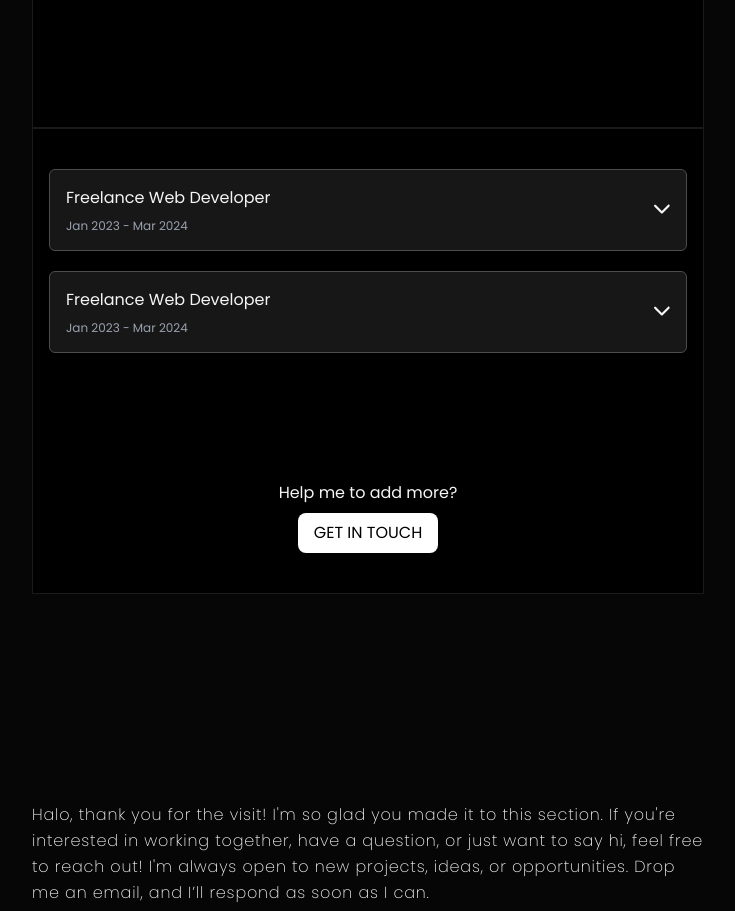
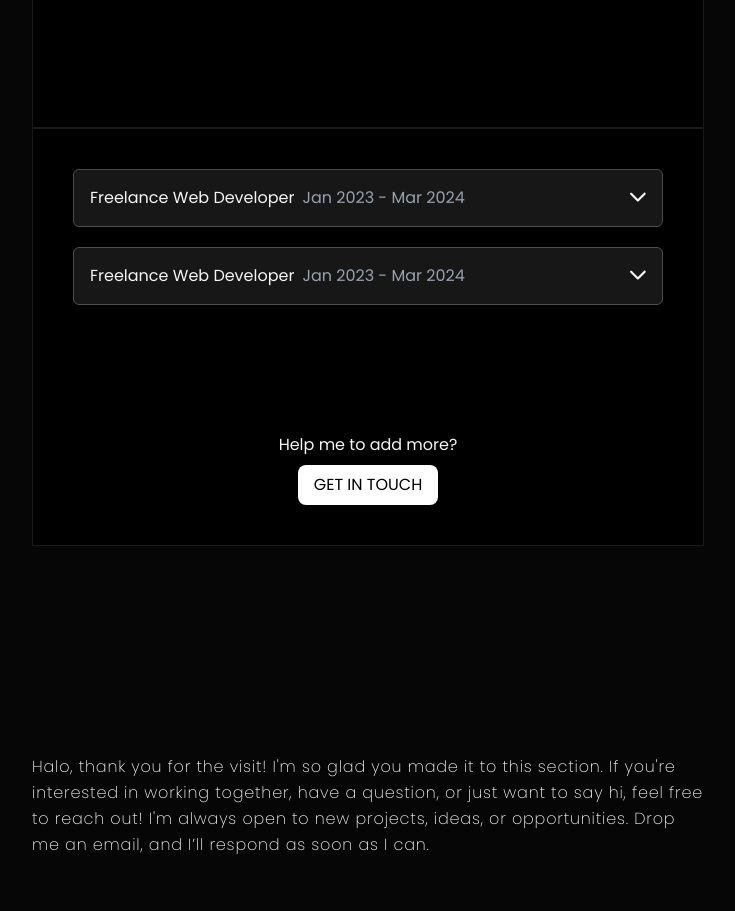
Before and after one commit to wilhelmusolejr/portfolivio-v2, a React (Vite) app: page /about in a window 1280 px wide. Shown: the part 4840-5751 px from the top of the page, without its empty margins (272-1007 px from the left). Built offline with nearby package versions, Linux system fonts and the light colour scheme.

Commit message:
add work item component

```diff
--- /dev/null
+++ b/src/components/WorkItem.jsx
@@ -0,0 +1,18 @@
+import React from "react";
+
+import { FontAwesomeIcon } from "@fortawesome/react-fontawesome";
+import { faChevronDown } from "@fortawesome/free-solid-svg-icons";
+
+export default function WorkItem({ workName, workDate }) {
+  return (
+    <div className="border-light-white bg-lightdark flex items-center justify-between rounded-md border-1 p-4">
+      <div className="flex flex-wrap items-center gap-2">
+        <h3>{workName}</h3>
+        <p className="text-xs text-gray-400 md:text-base">{workDate}</p>
+      </div>
+      <div className="">
+        <FontAwesomeIcon icon={faChevronDown} className="text-lg" />
+      </div>
+    </div>
+  );
+}
--- a/src/pages/About.jsx
+++ b/src/pages/About.jsx
@@ -1,13 +1,14 @@
 import React from "react";
 
 import { FontAwesomeIcon } from "@fortawesome/react-fontawesome";
-import { faCheck, faChevronDown } from "@fortawesome/free-solid-svg-icons";
+import { faCheck } from "@fortawesome/free-solid-svg-icons";
 
 import Navigator from "@components/Navigator";
 import TechItem from "../components/TechItem";
 import TechHeading from "../components/TechHeading";
 import TechItemParent from "../components/TechItemParent";
 import SectionLine from "../components/SectionLine";
+import WorkItem from "../components/WorkItem";
 
 export default function About() {
   return (
@@ -264,28 +265,19 @@ export default function About() {
           </h2>
         </div>
         {/* RIGHT */}
-        <div className="border-border-superlight border-1 bg-black p-4 py-10">
+        <div className="border-border-superlight border-1 bg-black px-4 py-10 md:px-10">
           <div className="flex flex-col gap-5">
             {/* Item */}
-            <div className="border-light-white bg-lightdark flex items-center justify-between rounded-md border-1 p-4">
-              <div className="flex flex-col gap-2">
-                <h3>Freelance Web Developer</h3>
-                <p className="text-xs text-gray-400">Jan 2023 - Mar 2024</p>
-              </div>
-              <div className="">
-                <FontAwesomeIcon icon={faChevronDown} className="text-lg" />
-              </div>
-            </div>
+            <WorkItem
+              workName="Freelance Web Developer"
+              workDate="Jan 2023 - Mar 2024"
+            />
+
             {/* Item */}
-            <div className="border-light-white bg-lightdark flex items-center justify-between rounded-md border-1 p-4">
-              <div className="flex flex-col gap-2">
-                <h3>Freelance Web Developer</h3>
-                <p className="text-xs text-gray-400">Jan 2023 - Mar 2024</p>
-              </div>
-              <div className="">
-                <FontAwesomeIcon icon={faChevronDown} className="text-lg" />
-              </div>
-            </div>
+            <WorkItem
+              workName="Freelance Web Developer"
+              workDate="Jan 2023 - Mar 2024"
+            />
           </div>
 
           <div className="mt-32 text-center">
```
